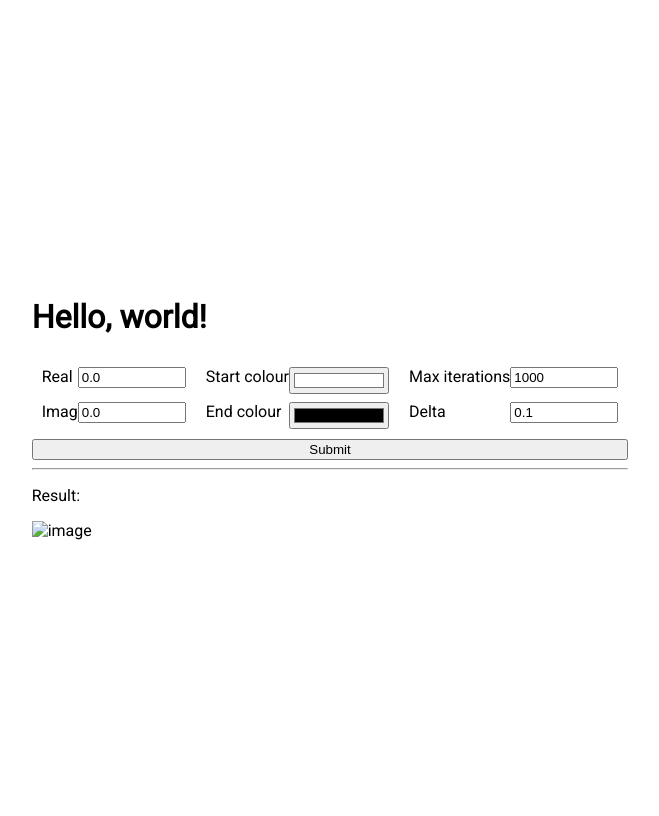
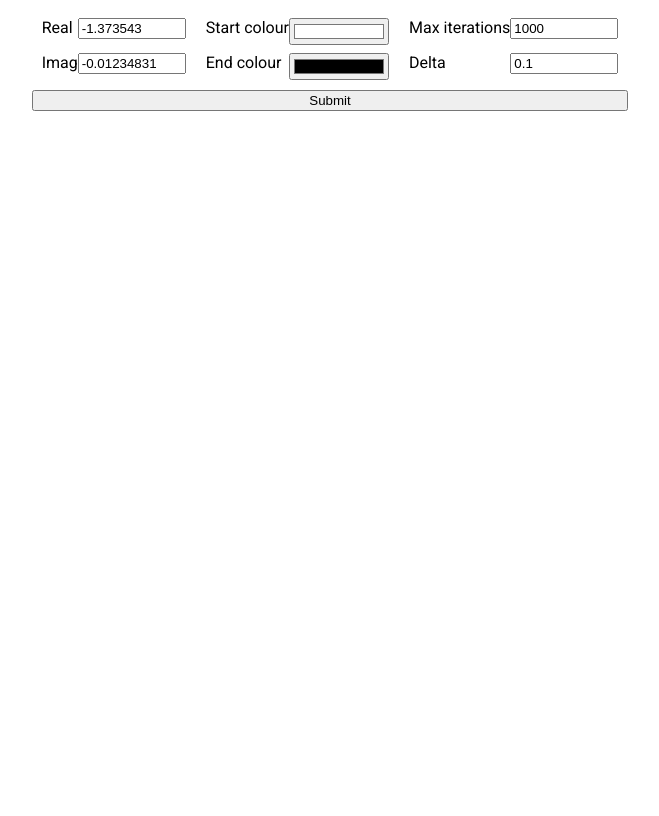
Before and after one commit to FreddyWordingham/FullStackSoftwareEngineering, a FastAPI app: page / in a window 1280 px wide. Shown: the whole page, without its empty margins (310-969 px from the left). Run offline with FastAPI, Linux system fonts and the light colour scheme.

Commit message:
Changed default placement

```diff
--- a/le/2_backend/static/mandelbrot.js
+++ b/le/2_backend/static/mandelbrot.js
@@ -86,8 +86,6 @@ function image() {
         .then((response) => response.blob())
         .then((blob) => {
             const objectURL = URL.createObjectURL(blob);
-            console.log(objectURL);
-            document.getElementById("sdfgdg").src = objectURL;
             document.body.style.backgroundImage = `url(${objectURL})`;
         })
         .catch((error) => {
--- a/le/2_backend/static/style.css
+++ b/le/2_backend/static/style.css
@@ -6,7 +6,7 @@ body {
 .flex-container {
     display: flex;
     justify-content: center; /* align horizontally */
-    align-items: center; /* align vertically */
+    align-items: bottom; /* align vertically */
     height: 100vh;
 }
 
--- a/le/2_backend/templates/components/position.html
+++ b/le/2_backend/templates/components/position.html
@@ -1,9 +1,9 @@
 <div>
     <label for="real">Real</label>
-    <input id="real" class="float-right" type="number" value="0.0" />
+    <input id="real" class="float-right" type="number" value="-1.373543" />
 </div>
 <p></p>
 <div>
     <label for="imag">Imag</label>
-    <input id="imag" class="float-right" type="number" value="0.0" />
+    <input id="imag" class="float-right" type="number" value="-0.01234831" />
 </div>
--- a/le/2_backend/templates/index.html
+++ b/le/2_backend/templates/index.html
@@ -1,7 +1,6 @@
 {% extends "base.html" %} {% block content %}
 
 <div>
-    <h1>Hello, world!</h1>
     <div style="display: flex">
         <div style="margin: 10px">{% include "components/position.html" %}</div>
         <div style="margin: 10px">{% include "components/colour.html" %}</div>
@@ -10,12 +9,8 @@
     <div>
         <button id="submit" style="width: 100%" onClick="image()">Submit</button>
     </div>
-    <hr />
-    <div>
+    <div style="display: none">
         <p>Result:<span id="result" class="float-right"></span></p>
-    </div>
-    <div>
-        <img id="sdfgdg" alt="image" />
     </div>
 </div>
 
```
